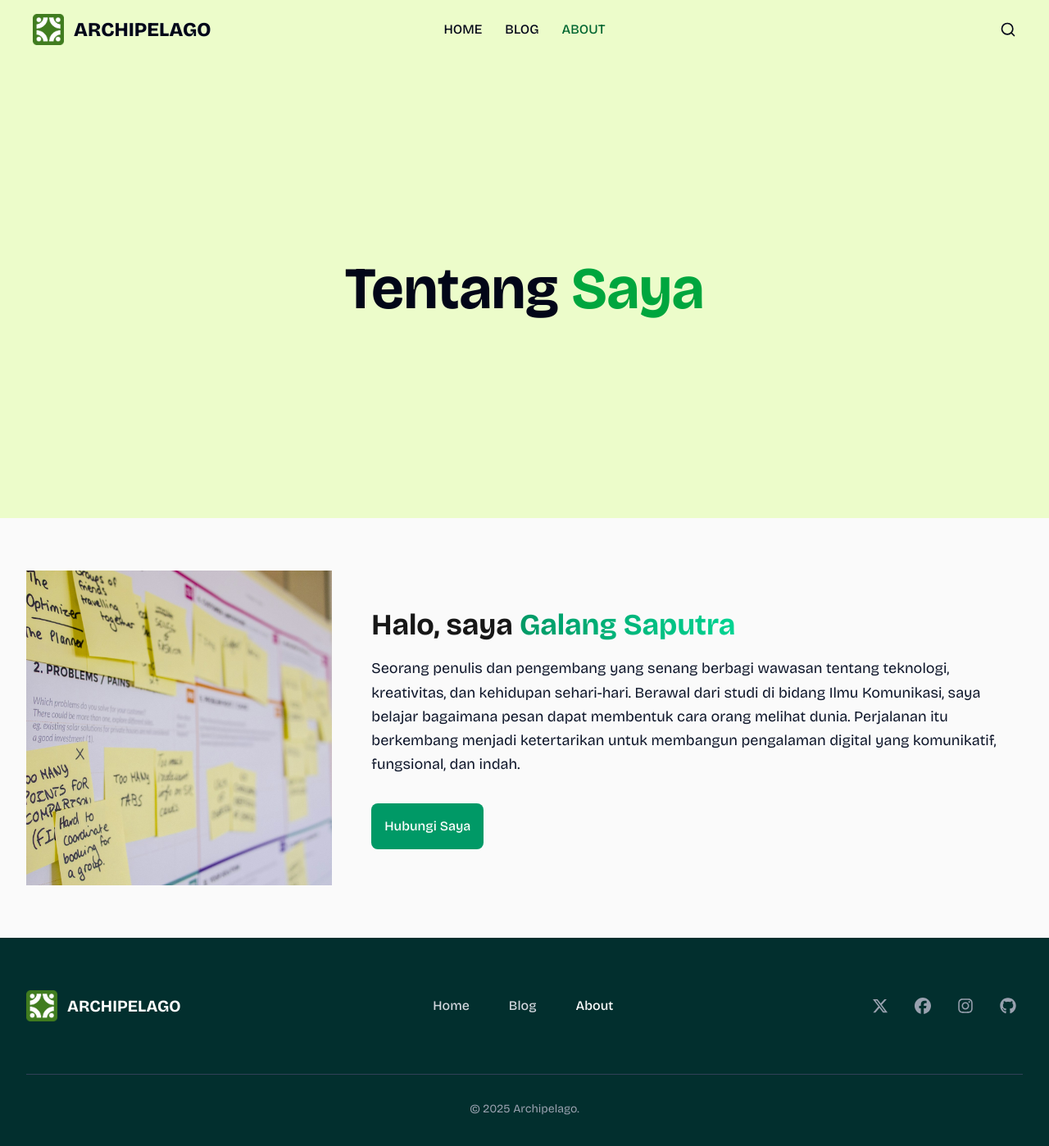
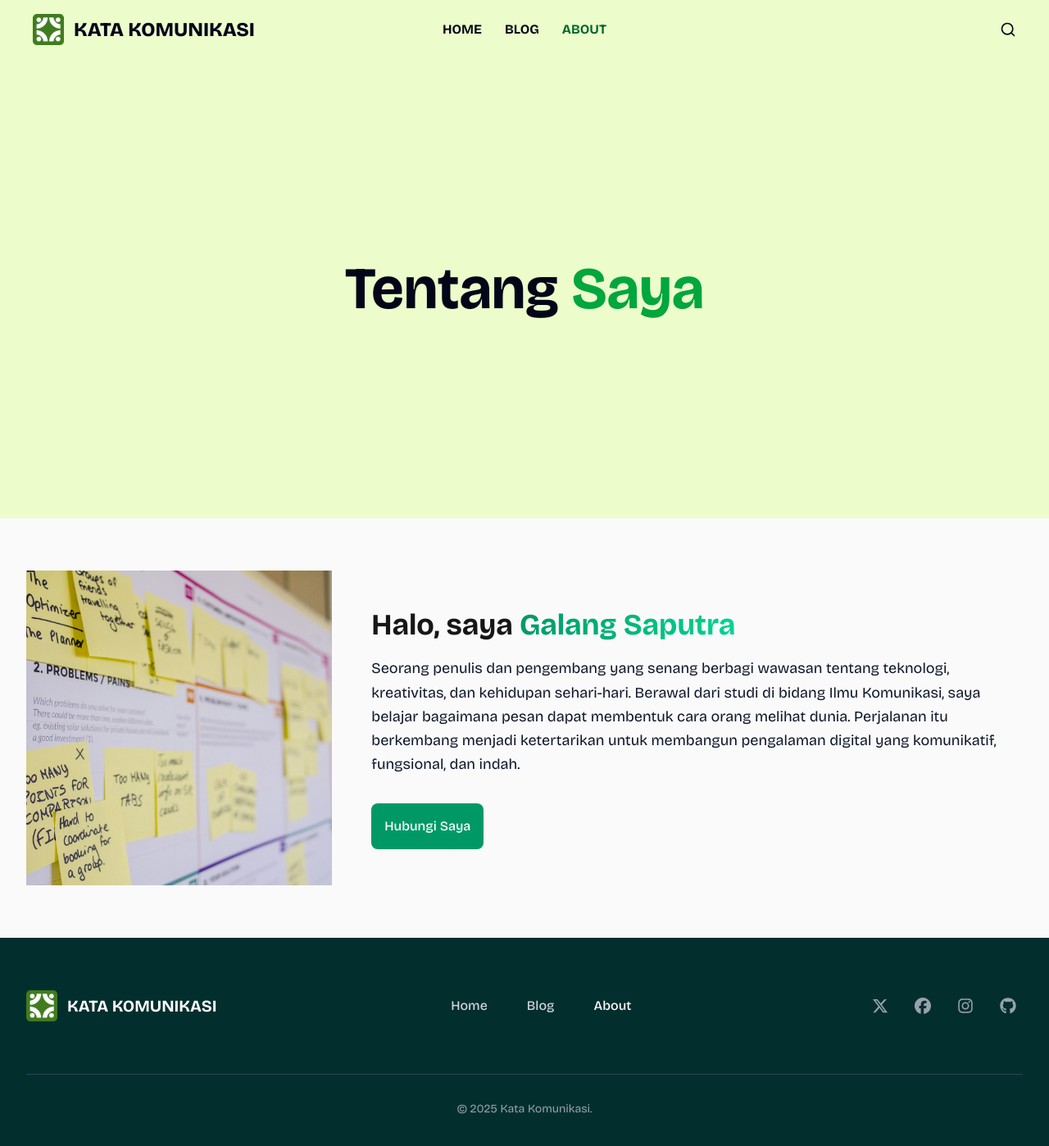
Before and after one commit to mgs28-mh/blog, a Next.js app: page /about in a window 1280 px wide. Shown: the top 1398 px of the page at 82% size. Built offline with nearby package versions, Linux system fonts and the light colour scheme.

Commit message:
blog: initial rebrand to kata komunikasi

```diff
--- a/app/layout.tsx
+++ b/app/layout.tsx
@@ -13,9 +13,9 @@ const fonts = Bricolage_Grotesque({
 });
 
 export const metadata: Metadata = {
-  title: "Archipelago - Informasi Komunikasi",
+  title: "Kata Komunikasi - Komunikasi dan Teknologi",
   description:
-    "Dapatkan artikel, wawasan, dan tips komunikasi digital maupun klasik yang relevan di era modern.",
+    "Dapatkan artikel, wawasan, dan tips komunikasi dan informasi teknologi.",
   keywords: [
     "komunikasi digital",
     "komunikasi klasik",
@@ -28,7 +28,7 @@ export const metadata: Metadata = {
     canonical: "https://archipelago.web.id",
   },
   openGraph: {
-    title: "Archipelago - Informasi Komunikasi",
+    title: "Kata Komunikasi - Komunikasi dan Teknologi",
     description:
       "Dapatkan artikel, wawasan, dan tips seputar komunikasi digital maupun klasik di Archipelago, sumber informasi relevan untuk mendukung perkembangan komunikasi di era modern.",
     url: "https://archipelago.web.id",
@@ -38,7 +38,7 @@ export const metadata: Metadata = {
         url: "https://archipelago.web.id/logo.webp",
         width: 1200,
         height: 630,
-        alt: "Archipelago - Informasi Komunikasi",
+        alt: "Kata Komunikasi - Komunikasi dan Teknologi",
       },
     ],
     locale: "id_ID",
@@ -47,7 +47,7 @@ export const metadata: Metadata = {
   twitter: {
     card: "summary_large_image",
     site: "https://archipelago.web.id",
-    title: "Archipelago - Informasi Komunikasi",
+    title: "Kata Komunikasi - Komunikasi dan Teknologi",
     description:
       "Dapatkan artikel dan wawasan seputar komunikasi digital maupun klasik untuk mendukung perkembangan di era modern.",
     images: ["https://archipelago.web.id/logo.webp"],
--- a/components/cta.tsx
+++ b/components/cta.tsx
@@ -44,17 +44,17 @@ export default function CTASection() {
       {/* Background Image */}
       <div className="absolute inset-0">
         <Image
-          src="/cta-image.jpg" // Replace with your background image
+          src="/cta.jpg" // Replace with your background image
           alt="Travel adventure background"
           fill
-          className="object-cover object-center"
+          className="object-contain object-bottom-right"
           sizes="100vw"
           priority
         />
       </div>
 
       {/* Background Overlay */}
-      <div className="absolute inset-0 bg-black/50" />
+      <div className="absolute inset-0 bg-black/10" />
 
       {/* Content */}
       <div className="relative max-w-7xl mx-auto px-4 sm:px-6 lg:px-8">
--- a/components/hero.tsx
+++ b/components/hero.tsx
@@ -1,6 +1,6 @@
 "use client";
 import { motion } from "framer-motion";
-import { ArrowRight } from "lucide-react";
+import { ArrowRight, Code, FileText } from "lucide-react";
 import Link from "next/link";
 
 export default function Hero() {
@@ -21,7 +21,7 @@ export default function Hero() {
               transition={{ duration: 0.8, delay: 0.4 }}
               className="block text-gray-900"
             >
-              Memahami Komunikasi Digital
+              Mengeksplorasi Teknologi &
             </motion.span>
             <motion.span
               initial={{ opacity: 0, x: 50 }}
@@ -29,7 +29,7 @@ export default function Hero() {
               transition={{ duration: 0.8, delay: 0.6 }}
               className="block text-green-600"
             >
-              di Era Teknologi Informasi
+              Komunikasi Digital
             </motion.span>
           </motion.h1>
         </div>
@@ -42,7 +42,8 @@ export default function Hero() {
           className="max-w-4xl mx-auto mb-12"
         >
           <p className="text-lg md:text-xl text-gray-700 leading-normal mb-4">
-            Kumpulan tulisan yang membahas dinamika komunikasi digital, perkembangan teknologi informasi, serta dampaknya terhadap masyarakat modern.
+            Platform untuk berbagi wawasan mendalam tentang perkembangan teknologi informasi,
+            strategi komunikasi digital, dan analisis tren industri teknologi terkini.
           </p>
         </motion.div>
 
@@ -58,14 +59,16 @@ export default function Hero() {
             className="group relative inline-flex justify-center items-center text-center gap-3 bg-green-600 hover:bg-green-700 text-white font-bold px-10 py-5 rounded-2xl shadow-2xl hover:shadow-emerald-500/25 transition-all duration-300 transform hover:-translate-y-2 hover:scale-105"
           >
             <div className="absolute inset-0 bg-green-600 rounded-2xl transition-opacity"></div>
-            <span className="relative z-10">Mulai Eksplorasi</span>
+            <FileText className="relative z-10 w-5 h-5" />
+            <span className="relative z-10">Eksplorasi Artikel</span>
             <ArrowRight className="relative z-10 w-5 h-5 group-hover:translate-x-2 transition-transform" />
           </Link>
           <Link
             href="/about"
             className="group inline-flex justify-center items-center text-center gap-3 bg-white/90 backdrop-blur-sm hover:bg-white text-gray-900 font-bold px-10 py-5 rounded-2xl border-2 border-green-200 hover:border-emerald-400 shadow-lg hover:shadow-xl transition-all duration-300 transform hover:-translate-y-1"
           >
-            <span>Tentang Saya</span>
+            <Code className="relative z-10 w-5 h-5" />
+            <span>Profil Penulis</span>
             <ArrowRight className="relative z-10 w-5 h-5 group-hover:translate-x-2 transition-transform" />
           </Link>
         </motion.div>
--- a/components/ui/footer.tsx
+++ b/components/ui/footer.tsx
@@ -73,7 +73,7 @@ export default function Footer() {
                   height={38}
                   className="rounded-none"
                 />
-                <span className="text-xl font-semibold uppercase">Archipelago</span>
+                <span className="text-xl font-semibold uppercase">Kata Komunikasi</span>
               </Link>
             </div>
 
@@ -117,7 +117,7 @@ export default function Footer() {
           {/* ====== BOTTOM SECTION ====== */}
           <div className="flex items-center justify-center text-gray-400 text-sm">
             {/* Copyright */}
-            <p>© {currentYear} Archipelago.</p>
+            <p>© {currentYear} Kata Komunikasi.</p>
           </div>
         </div>
       </div>
--- a/components/ui/navbar.tsx
+++ b/components/ui/navbar.tsx
@@ -331,12 +331,12 @@ export default function Navbar() {
                   height={38}
                   className="rounded-none"
                 />
-                <span className="text-xl lg:text-2xl font-extrabold uppercase text-slate-950">Archipelago</span>
+                <span className="text-xl lg:text-2xl font-extrabold uppercase text-slate-950">Kata Komunikasi</span>
               </Link>
             </div>
 
             {/* Center - Navigation Links (Desktop) */}
-            <div className="hidden lg:flex items-center space-x-1 absolute left-1/2 transform -translate-x-1/2 text-slate-950 text-md font-medium uppercase">
+            <div className="hidden lg:flex items-center space-x-1 absolute left-1/2 transform -translate-x-1/2 text-slate-950 text-md font-semibold uppercase">
               {navItems.map((item) => (
                 <NavLink key={item.href} item={item} />
               ))}
```
